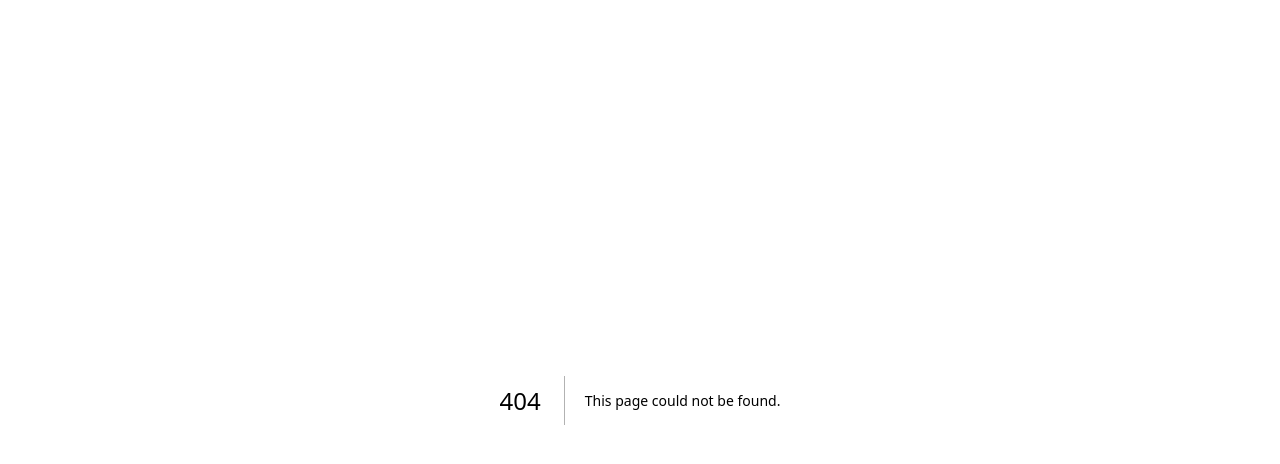
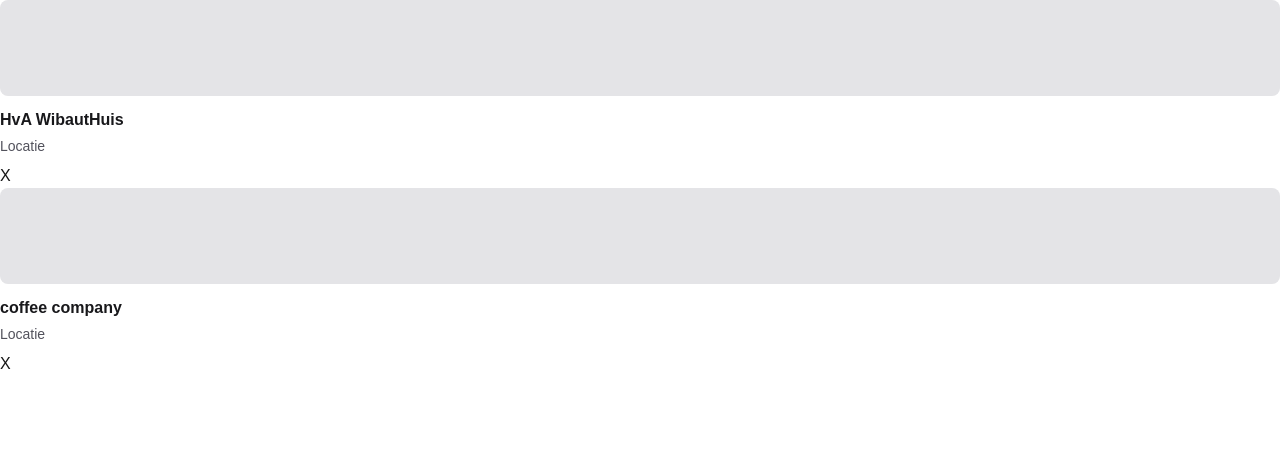
Before and after one commit to flaviofersu-pixel/StudySpot, a Next.js app in the folder Website/study-spot/: page /favorite in a window 1280 px wide. Before the commit this address had no page. Shown: the top 464 px of the page. Built offline with nearby package versions, Linux system fonts and the light colour scheme.

Commit message:
chore: refactor component imports and update navigation links

```diff
--- a/Website/study-spot/app/components/NavBar/navbarComponent.js
+++ b/Website/study-spot/app/components/NavBar/navbarComponent.js
@@ -33,7 +33,7 @@
                 <div className="flex shrink-0 items-center gap-1 sm:gap-3">
                     {/* Only when signed in - future feat */}
                     <Link
-                        href="/"
+                        href="/favorite"
                         aria-label="Favorieten"
                         title="Favorieten"
                         className="flex h-9 w-9 items-center justify-center rounded-full hover:bg-orange-50 sm:h-11 sm:w-11"
--- /dev/null
+++ b/Website/study-spot/app/favorite/page.js
@@ -0,0 +1,44 @@
+export default function FavoritePage() {
+    let favoriteList = mockFavoriteList;
+
+    if (favoriteList.length === 0) {
+        return (
+            <section className="border-t border-zinc-200 bg-white px-4 py-6">
+                <h2 className="mb-4 text-lg font-semibold text-zinc-900">
+                    Jou favorite studieplekken
+                </h2>
+                <p className="text-sm text-zinc-600">je hebt geen favorite plekken.</p>
+            </section>
+        );
+    }
+
+    return (
+        <div>
+            {favoriteList.map((favoriteList) => (
+                <section>
+                    <div className="mb-3 h-24 rounded-lg bg-zinc-200" />
+                        <h3 className="font-semibold text-zinc-900">{favoriteList.title}</h3>
+                        <p className="mt-1 text-sm text-zinc-600">{favoriteList.location}</p>
+                        <p className="mt-2 text-sm font-medium text-zinc-700"></p>
+                        <button>X</button>
+                </section>
+            ))}
+        </div>
+    );
+}
+
+const mockFavoriteList = [
+    {
+        img: "/...",
+        title: "HvA WibautHuis",
+        location: "Locatie",
+        type: "school"
+    },
+    {
+        img: "/...",
+        title: "coffee company",
+        location: "Locatie",
+        type: "cafe",
+
+    }
+]
--- a/Website/study-spot/app/page.js
+++ b/Website/study-spot/app/page.js
@@ -1,12 +1,12 @@
 "use client";
 import { useState } from "react";
-import { FilterComponent } from "./components/Filter/filterComponent";
-import { NavbarComponent } from "./components/NavBar/navbarComponent";
+import { FilterComponent } from "./components/filter/filterComponent";
+import { NavbarComponent } from "./components/navbar/navbarComponent";
 import dynamic from "next/dynamic";
-import { NearPlacesCards } from "./components/Places/nearPlaces";
-import rawData from "./components/Places/hardCodedData";
+import { NearPlacesCards } from "./components/places/nearPlaces";
+import rawData from "./components/places/hardCodedData";
 
-const MapViewComponent = dynamic(() => import("./components/Map/mapViewComponent"), { ssr: false });
+const MapViewComponent = dynamic(() => import("./components/map/mapViewComponent"), { ssr: false });
 
 export default function Home() {
   const [selectedTypes, setSelectedTypes] = useState([]);
--- a/Website/study-spot/app/signin/page.js
+++ b/Website/study-spot/app/signin/page.js
@@ -1,7 +1,7 @@
 import Link from "next/link"
-import { SignFormComponent } from "../components/Sign/signFormComponent";
+import { SignFormComponent } from "../components/sign/signFormComponent";
 
-export default function () {
+export default function SignIn() {
     return (
         <div className="flex min-h-screen flex-col justify-center bg-gray-50 py-12 sm:px-6 lg:px-8">
             <div className="sm:mx-auto sm:w-full sm:max-w-md">
--- a/Website/study-spot/app/signup/page.js
+++ b/Website/study-spot/app/signup/page.js
@@ -1,5 +1,5 @@
 import Link from "next/link";
-import { SignFormComponent } from "../components/Sign/signFormComponent";
+import { SignFormComponent } from "../components/sign/signFormComponent";
 
 export default function SignUp() {
     return (
```
Also changed, not shown: 1 other file (tests, documents, lock files or other folders).
